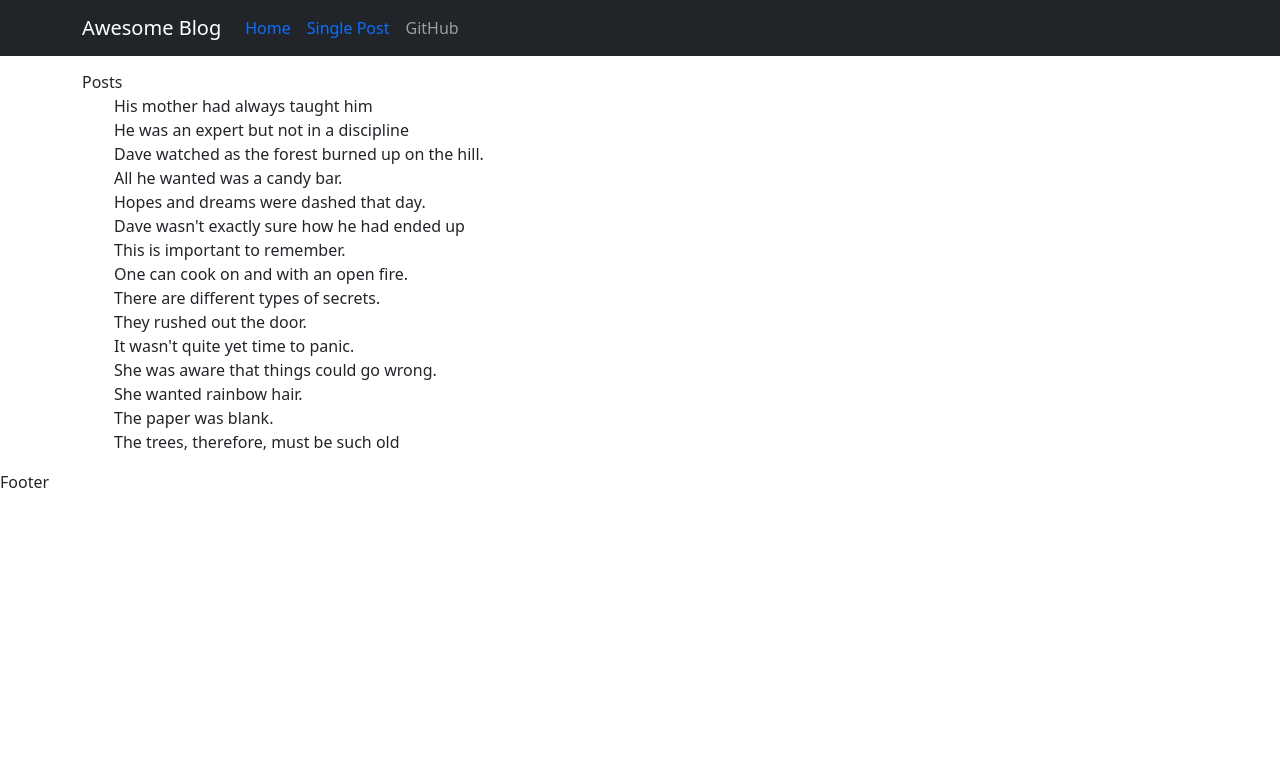
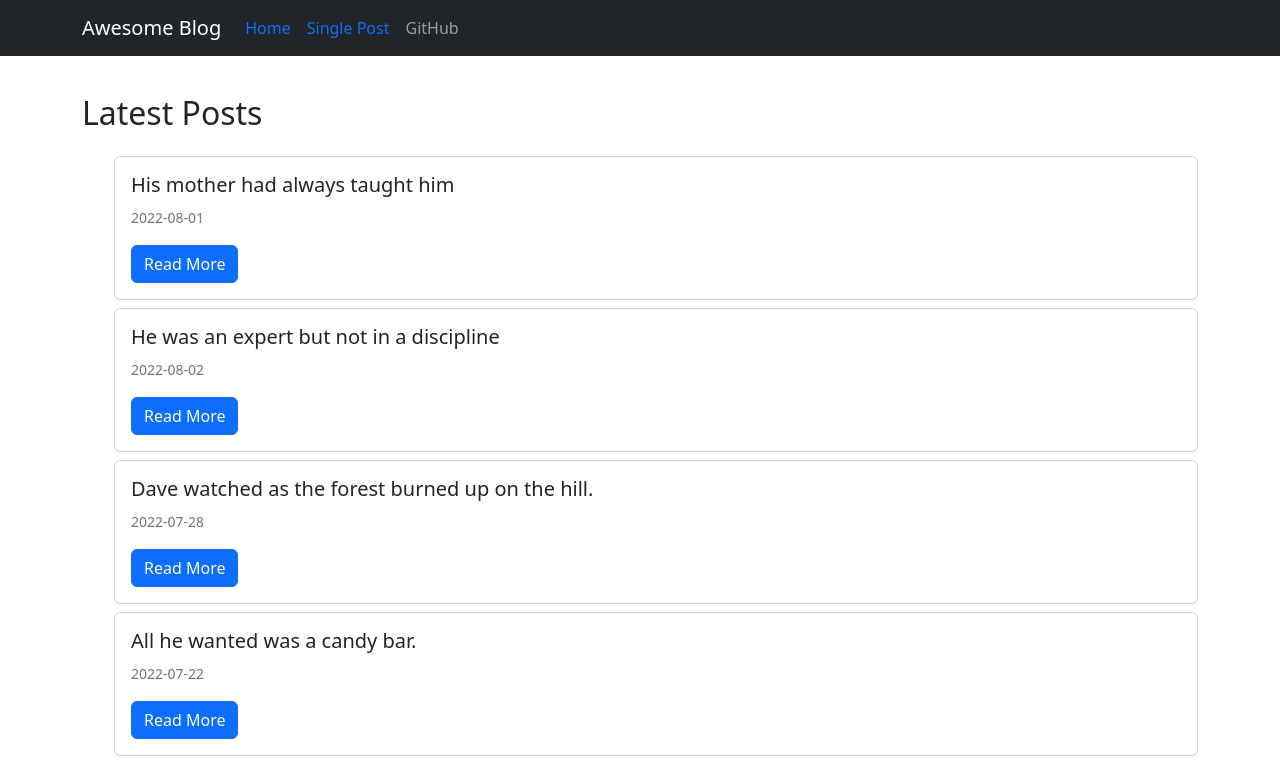
Before and after one commit to josumung999/awesome-blog, a React (Create React App) app: page / in a window 1280 px wide. Shown: the top 762 px of the page. Built offline with nearby package versions, Linux system fonts and the light colour scheme.

Commit message:
Built the basic UI for postlist

```diff
--- a/package.json
+++ b/package.json
@@ -9,6 +9,7 @@
     "bootstrap": "^5.2.0",
     "react": "^18.2.0",
     "react-dom": "^18.2.0",
+    "react-paginate": "^8.1.3",
     "react-router-dom": "^6.3.0",
     "react-scripts": "5.0.1",
     "reactstrap": "^9.1.3",
--- a/src/components/posts/PostItem.jsx
+++ b/src/components/posts/PostItem.jsx
@@ -1,10 +1,26 @@
 import React from 'react'
+import { Link } from 'react-router-dom'
+import { Button, Card, CardBody, CardText, CardTitle } from 'reactstrap'
 
 const PostItem = (props) => {
   return (
-    <div>
-      {props.post.title}
-    </div>
+    <Card className='my-2'>
+      <CardBody>
+        <CardTitle tag="h5">
+          {props.post.title}
+        </CardTitle>
+        <CardText>
+          <small className='text-muted'>
+            {props.post.date}
+          </small>
+        </CardText>
+        <Link to={`/post/${props.post.id}`}>
+          <Button color='primary'>
+            Read More
+          </Button>
+        </Link>
+      </CardBody>
+    </Card>
   )
 }
 
--- a/src/components/posts/Posts.jsx
+++ b/src/components/posts/Posts.jsx
@@ -6,7 +6,7 @@ import PostItem from './PostItem';
 const Posts = () => {
   return (
     <Container style={{ paddingTop: "70px" }}>
-      Posts
+      <h2 className='my-4'>Latest Posts</h2>
       <List>
         {data.posts.map((post) => (
           <PostItem post={post} key={post.id} />
```
Also changed, not shown: 1 other file (tests, documents, lock files or other folders).
